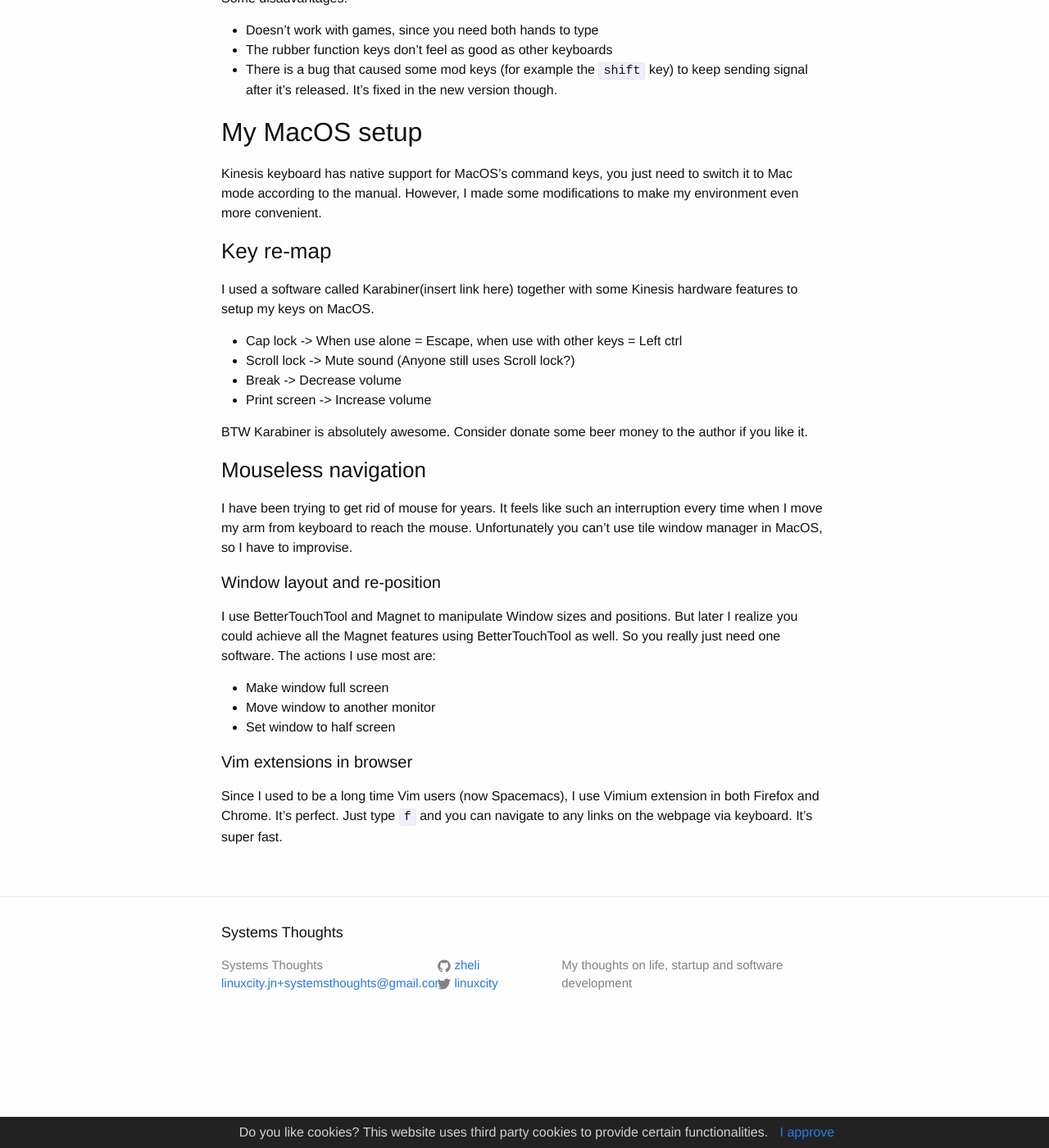
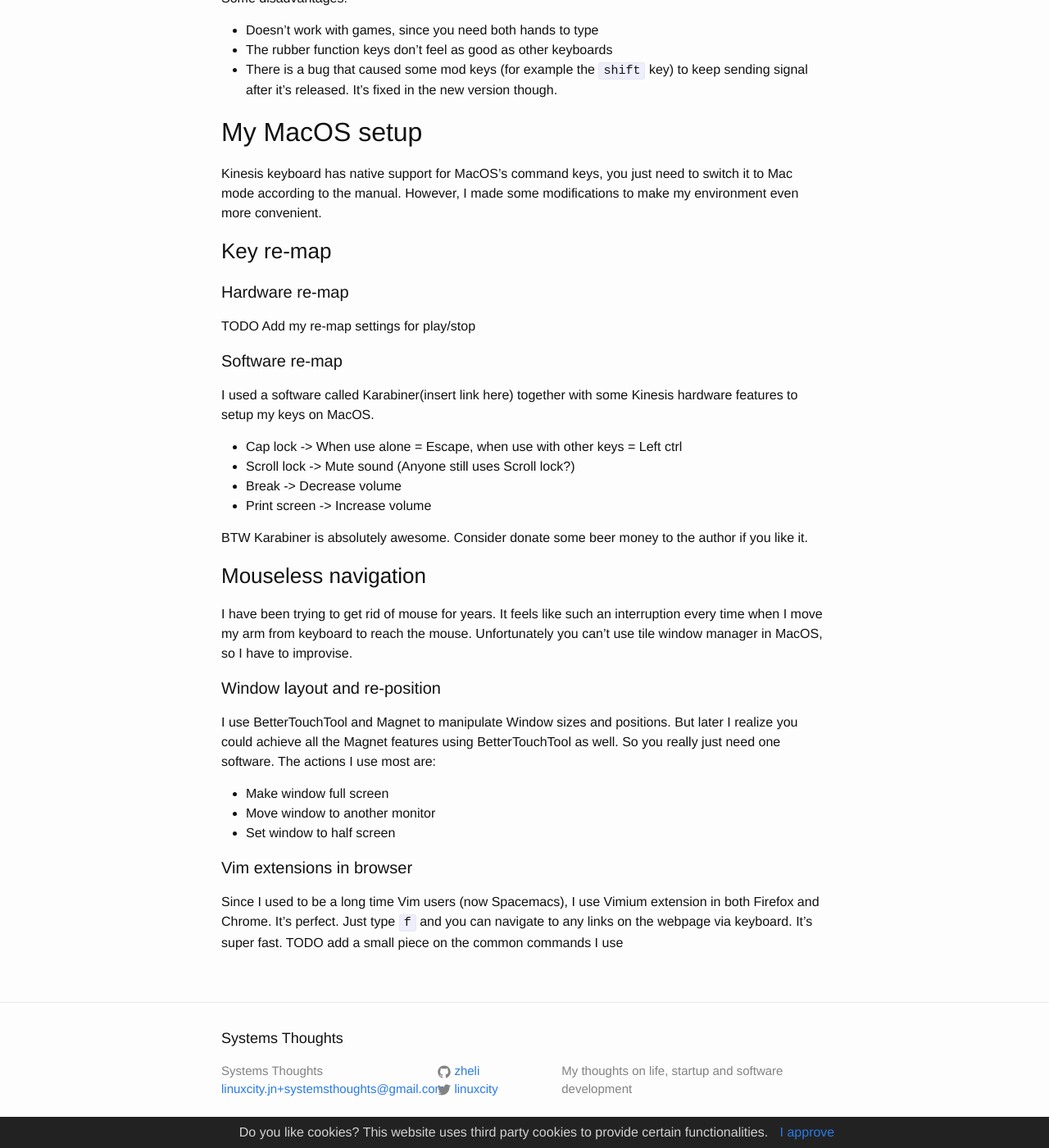
Before and after one commit to zheli/zheli.github.io, a Jekyll site: the page built from _posts/2020-01-11-kinesis.md, in a window 1280 px wide and 1400 px high, scrolled down 1211 px. Shown: the whole window at 82% size. Built offline with Jekyll 4.4.1, drawn with Linux system fonts in a browser that asks for light colours; emoji names are drawn with the system emoji font; comment, search, counter and statistics services are not loaded.

Commit message:
Add some TODOs.

```diff
--- a/_posts/2020-01-11-kinesis.md
+++ b/_posts/2020-01-11-kinesis.md
@@ -52,6 +52,10 @@
 modifications to make my environment even more convenient.
 
 ### Key re-map
+#### Hardware re-map
+TODO Add my re-map settings for play/stop
+
+#### Software re-map
 I used a software called Karabiner(insert link here) together with some Kinesis
 hardware features to setup my keys on MacOS.
 
@@ -81,3 +85,4 @@
 Since I used to be a long time Vim users (now Spacemacs), I use Vimium extension
 in both Firefox and Chrome. It's perfect. Just type `f` and you can navigate to
 any links on the webpage via keyboard. It's super fast.
+TODO add a small piece on the common commands I use
```
